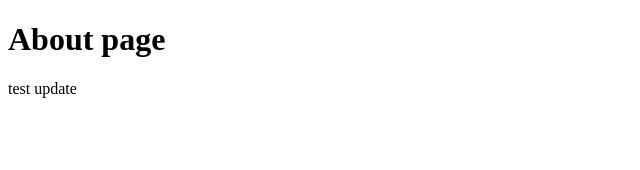
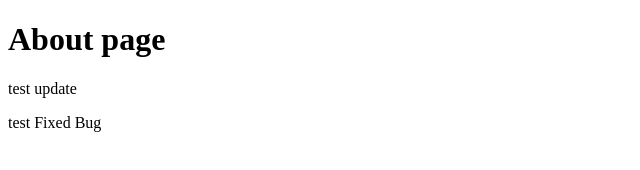
Before and after one commit to aorkupbar/learn-git, a plain HTML site: page about.html in a window 1280 px wide. Shown: the whole page, without its empty margins (0-640 px from the left). Drawn offline with Linux system fonts and the light colour scheme.

Commit message:
fixed bug about page

```diff
--- a/about.html
+++ b/about.html
@@ -8,5 +8,6 @@
 <body>
 	<h1>About page</h1>
 	<p>test update</p>
+	<p>test Fixed Bug</p>
 </body>
 </html>
```
